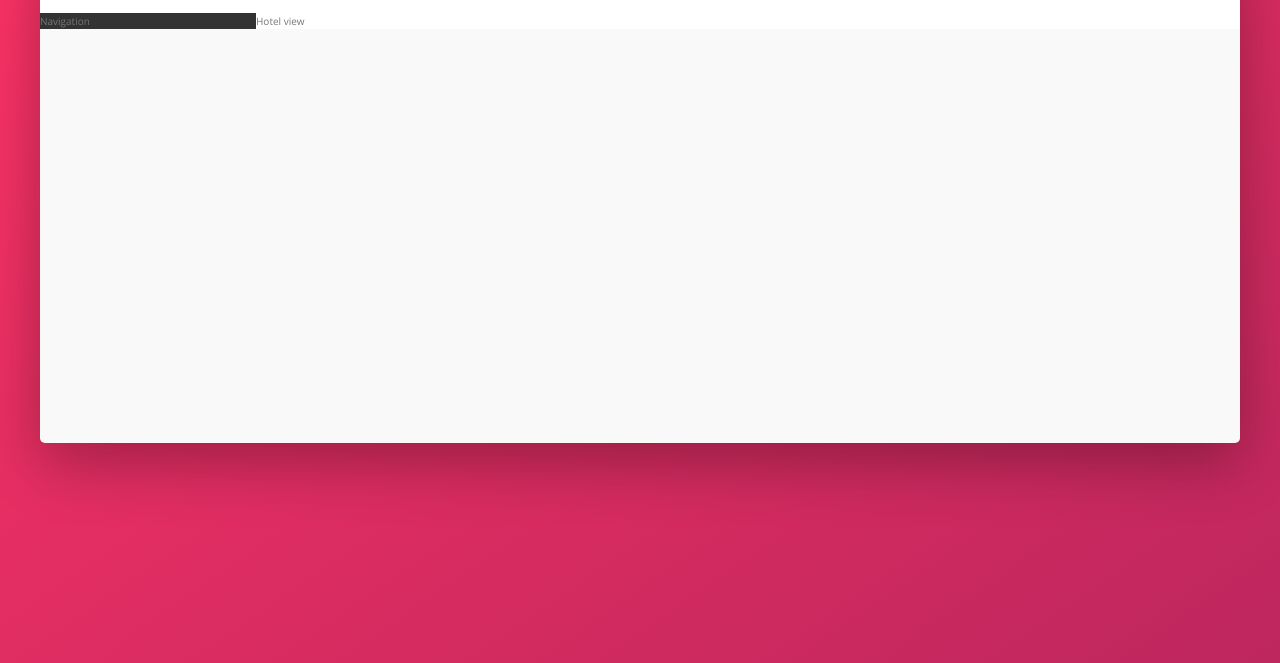
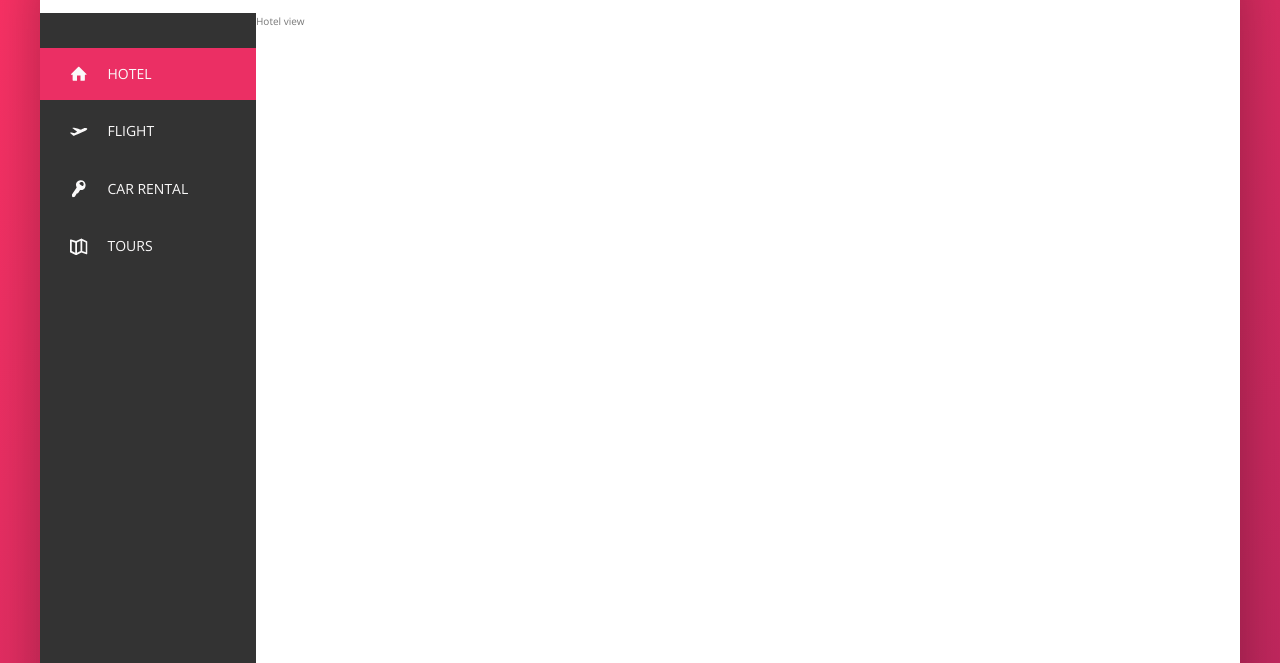
Before and after one commit to Johnny-Saraiva/trillo, a website: page index.html in a window 1280 px wide. Shown: the part 137-800 px from the top of the page. Drawn offline with nearby package versions, Linux system fonts and the light colour scheme.

Commit message:
Configured sidebar layout

```diff
--- a/index.html
+++ b/index.html
@@ -43,9 +43,46 @@
                     </div>
                 </nav>
             </header>
+
             <div class="content">
                 <nav class="sidebar">
-                    Navigation
+                    <ul class="side-nav">
+                        <li class="side-nav__item side-nav__item--active">
+                            <a href="#" class="side-nav__link">
+                                <svg class="side-nav__icon">
+                                    <use xlink:href="img/sprite.svg#icon-home"></use>
+                                </svg>
+                                <span>Hotel</span>
+                            </a>
+                        </li>
+                        <li class="side-nav__item">
+                            <a href="#" class="side-nav__link">
+                                <svg class="side-nav__icon">
+                                    <use xlink:href="img/sprite.svg#icon-aircraft-take-off"></use>
+                                </svg>
+                                <span>Flight</span>
+                            </a>
+                        </li>
+                        <li class="side-nav__item">
+                            <a href="#" class="side-nav__link">
+                                <svg class="side-nav__icon">
+                                    <use xlink:href="img/sprite.svg#icon-key"></use>
+                                </svg>
+                                <span>Car rental</span>
+                            </a>
+                        </li>
+                        <li class="side-nav__item">
+                            <a href="#" class="side-nav__link">
+                                <svg class="side-nav__icon">
+                                    <use xlink:href="img/sprite.svg#icon-map"></use>
+                                </svg>
+                                <span>Tours</span>
+                            </a>
+                        </li>
+                    </ul>
+                    <div class="legal">
+                        &copy; 2020 by Trillo. All right reserved.
+                    </div>
                 </nav>
                 <main class="hotel-view">
                     Hotel view
--- a/sass/_components.scss
+++ b/sass/_components.scss
@@ -110,3 +110,69 @@
     margin-right: 1rem;
   }
 }
+
+.side-nav {
+  font-size: 1.4rem;
+  list-style: none;
+  margin-top: 3.5rem;
+
+  &__item {
+    position: relative;
+
+    &:not(:last-child) {
+      margin-bottom: .5rem;
+    }
+  }
+
+  &__item::before {
+    content: '';
+    position: absolute;
+    top: 0;
+    left: 0;
+    height: 100%;
+    width: .3rem;
+    background-color: var(--color-primary);
+    transform: scaleY(0);
+    transition: transform .3s,
+                width .4s cubic-bezier(1,0,0,1) .2s,
+                background-color .2s;
+  }
+
+  &__item:hover::before,
+  &__item--active::before {
+    transform: scaleY(1);
+    width: 100%;
+  }
+
+  &__item:active::before {
+    background-color: var(--color-primary-light);
+  }
+
+  &__link:link,
+  &__link:visited {
+    color: var(--color-grey-light-1);
+    text-decoration: none;
+    text-transform: uppercase;
+    display: block;
+    padding: 1.5rem 3rem;
+
+    display: flex;
+    align-items: center;
+    position: relative;
+    z-index: 10;
+  }
+
+  &__icon {
+    height: 1.75rem;
+    width: 1.75rem;
+    margin-right: 2rem;
+    fill: currentColor;
+  }
+}
+
+.legal {
+  font-size: 1.2rem;
+  color: var(--color-grey-light-4);
+  text-align: center;
+  padding: 2.5rem;
+}
--- a/sass/_layout.scss
+++ b/sass/_layout.scss
@@ -27,10 +27,14 @@
   background-color: var(--color-grey-dark-1);
 
   flex: 0 0 18%;
+
+  display: flex;
+  flex-direction: column;
+  justify-content: space-between;
 }
 
 .hotel-view {
   background-color: var(--color-white);
-
+  height: 80rem;
   flex: 1;
 }
```
Also changed, not shown: css/style.css.
